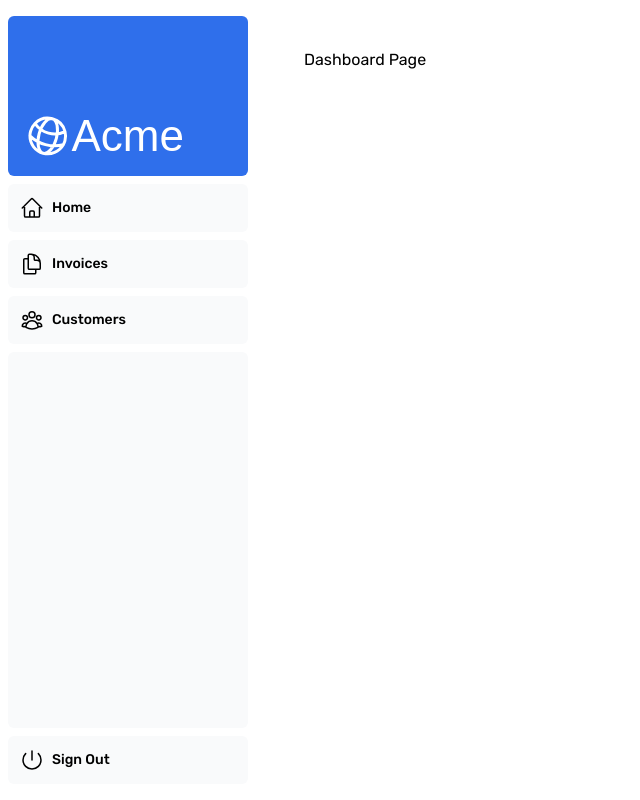
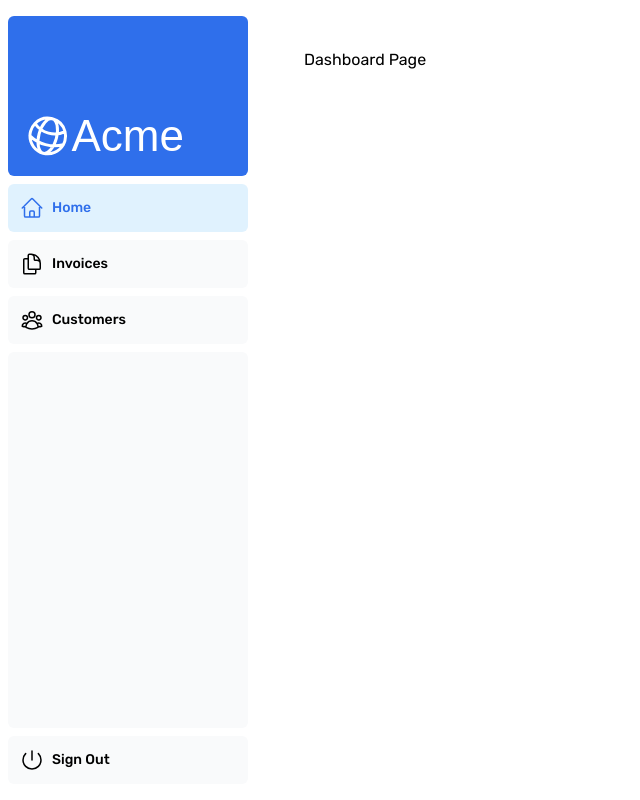
Before and after one commit to maprangnaveya/nextjs-task-manager-app, a Next.js app: page /dashboard in a window 1280 px wide. Shown: the whole page, without its empty margins (0-640 px from the left). Built offline with nearby package versions, Linux system fonts and the light colour scheme; a web font is replaced by a local one.

Commit message:
Add nav link active blue color using `clsx`.

```diff
--- a/app/ui/dashboard/nav-links.tsx
+++ b/app/ui/dashboard/nav-links.tsx
@@ -1,9 +1,14 @@
+// for using hook usePathname()
+'use client';
+
 import {
   UserGroupIcon,
   HomeIcon,
   DocumentDuplicateIcon,
 } from '@heroicons/react/24/outline';
+import clsx from 'clsx';
 import Link from 'next/link';
+import { usePathname } from 'next/navigation';
 
 // Map of links to display in the side navigation.
 // Depending on the size of the application, this would be stored in a database.
@@ -18,6 +23,8 @@
 ];
 
 export default function NavLinks() {
+  const pathname = usePathname();
+
   return (
     <>
       {links.map((link) => {
@@ -26,7 +33,12 @@
           <Link
             key={link.name}
             href={link.href}
-            className="flex h-[48px] grow items-center justify-center gap-2 rounded-md bg-gray-50 p-3 text-sm font-medium hover:bg-sky-100 hover:text-blue-600 md:flex-none md:justify-start md:p-2 md:px-3"
+            className={clsx(
+              'flex h-[48px] grow items-center justify-center gap-2 rounded-md bg-gray-50 p-3 text-sm font-medium hover:bg-sky-100 hover:text-blue-600 md:flex-none md:justify-start md:p-2 md:px-3',
+              {
+                'bg-sky-100 text-blue-600': pathname === link.href,
+              },
+            )}
           >
             <LinkIcon className="w-6" />
             <p className="hidden md:block">{link.name}</p>
```
